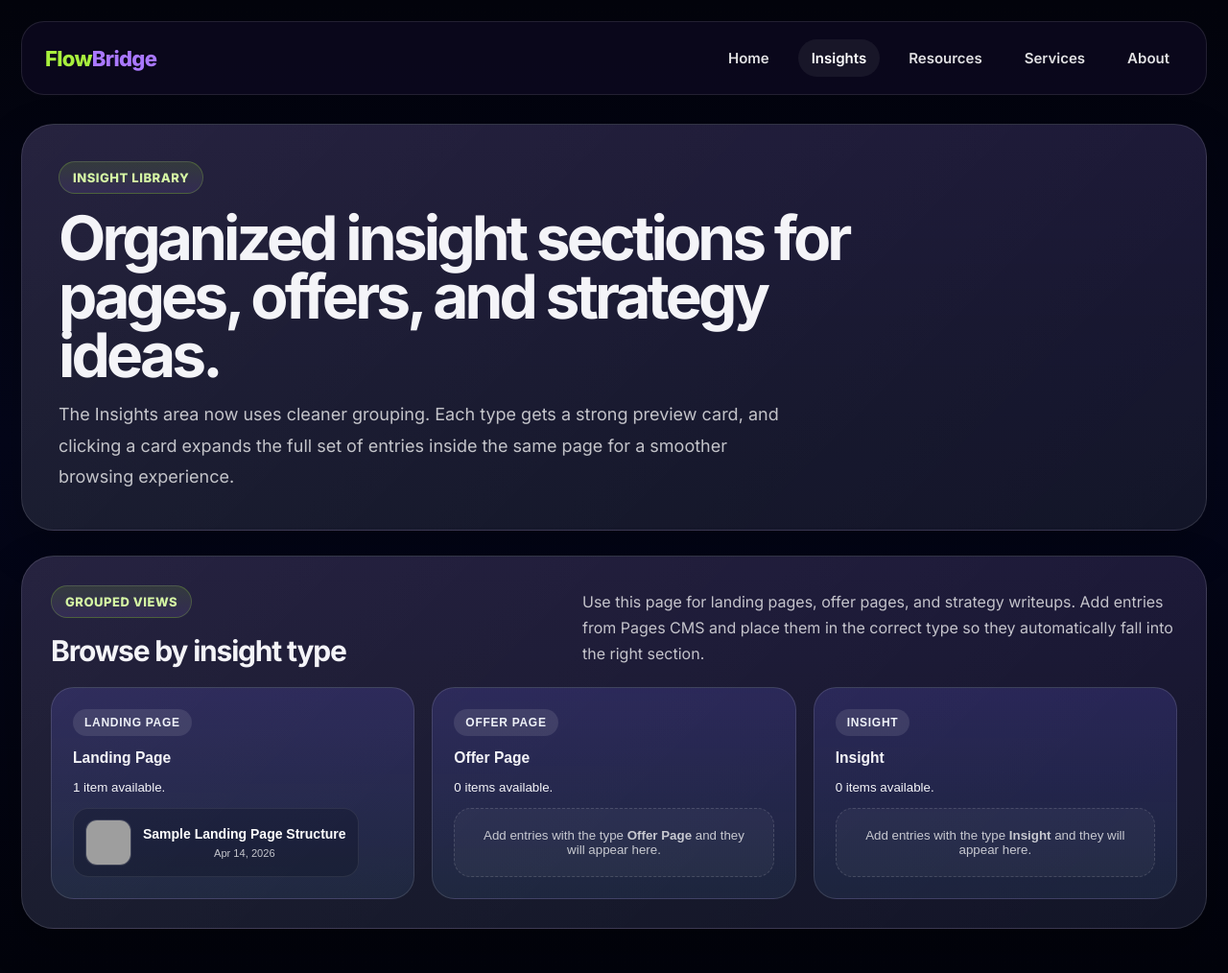
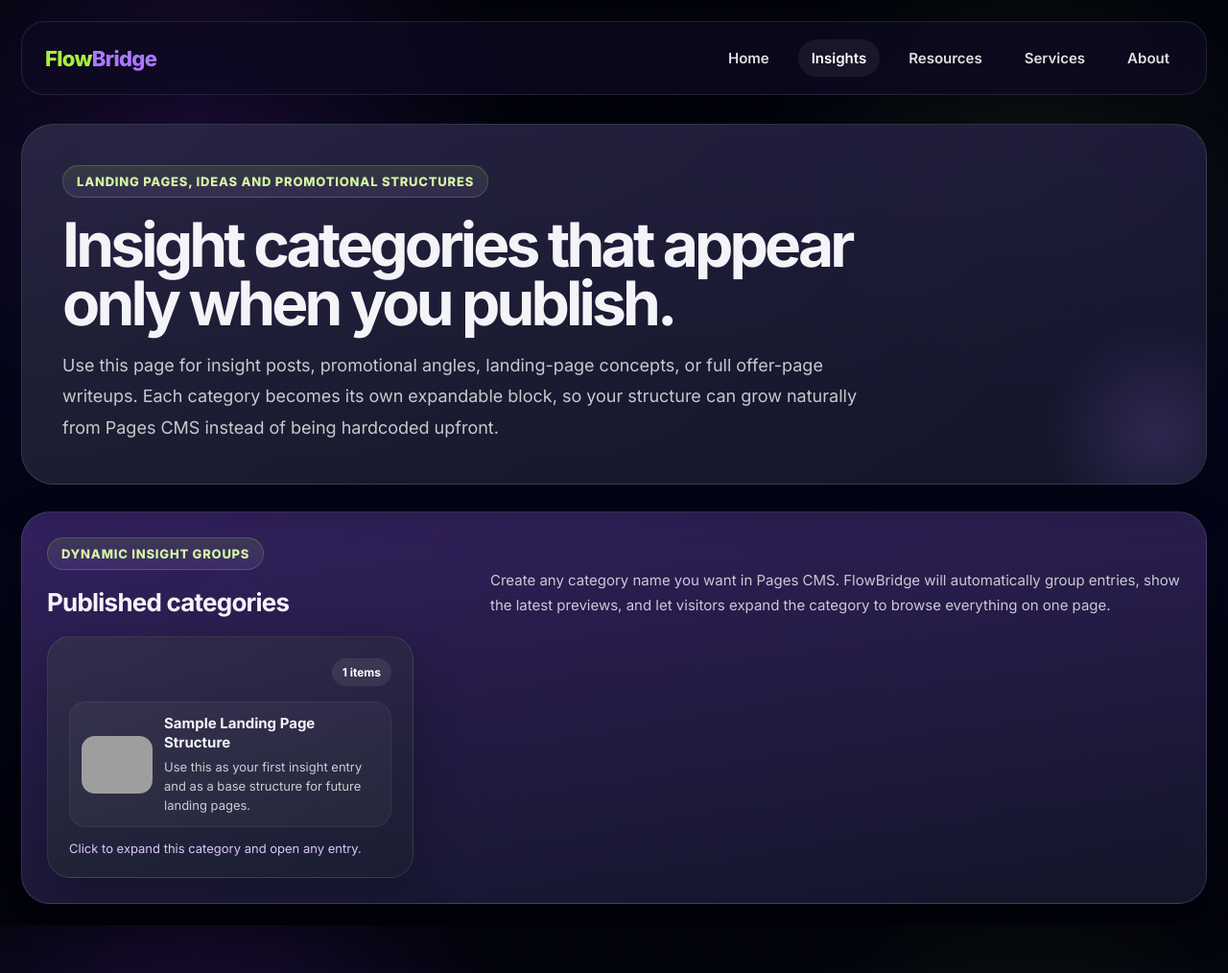
Before and after one commit to unqasad/flowbridge, a Jekyll site: the page built from insights/index.html, in a window 1280 px wide. Shown: the whole page at 96% size. Built offline with Jekyll 4.4.1, drawn with Linux system fonts in a browser that asks for light colours; grey boxes are pictures that could not be loaded.

Commit message:
Update index.html

```diff
--- a/insights/index.html
+++ b/insights/index.html
@@ -14,26 +14,62 @@
   <link href="https://fonts.googleapis.com/css2?family=Inter:wght@400;500;600;700;800&display=swap" rel="stylesheet">
   <style>
     *{margin:0;padding:0;box-sizing:border-box}
-    :root{--text:#f4f4f8;--muted:rgba(255,255,255,.74);--green:#a8f03d;--purple:#aa78ff;--soft:rgba(255,255,255,.12);--nav:rgba(13,10,32,.78);--card:linear-gradient(135deg, rgba(255,255,255,.08), rgba(255,255,255,.03)), linear-gradient(180deg, rgba(22,18,52,.88), rgba(11,14,34,.94));}
-    body{font-family:"Inter",sans-serif;color:var(--text);padding:22px;background:linear-gradient(180deg,#02030b 0%, #04061a 45%, #02030b 100%)}
-    .page{max-width:1320px;margin:0 auto}.nav{display:flex;align-items:center;justify-content:space-between;gap:20px;padding:18px 24px;margin-bottom:30px;border-radius:24px;background:var(--nav);border:1px solid rgba(255,255,255,.10)}
+    :root{
+      --text:#f4f4f8;--muted:rgba(255,255,255,.76);--green:#a8f03d;--purple:#aa78ff;
+      --nav:rgba(13,10,32,.78);--soft:rgba(255,255,255,.12);
+      --panel:linear-gradient(135deg, rgba(255,255,255,.08), rgba(255,255,255,.03)), linear-gradient(180deg, rgba(22,18,52,.88), rgba(11,14,34,.94));
+      --panel-2:linear-gradient(135deg, rgba(160,104,255,.14), rgba(255,255,255,.03)), linear-gradient(180deg, rgba(34,22,70,.94), rgba(11,14,34,.96));
+      --shadow:0 18px 48px rgba(0,0,0,.24);
+    }
+    body{
+      font-family:"Inter",sans-serif;color:var(--text);padding:22px;overflow-x:hidden;
+      background:
+        radial-gradient(circle at 16% 15%, rgba(125,55,214,.20), transparent 24%),
+        radial-gradient(circle at 84% 22%, rgba(168,240,61,.08), transparent 22%),
+        linear-gradient(180deg,#02030b 0%, #04061a 45%, #02030b 100%);
+    }
+    .page{position:relative;max-width:1320px;margin:0 auto}
+    .nav{display:flex;align-items:center;justify-content:space-between;gap:20px;padding:18px 24px;margin-bottom:30px;border-radius:24px;background:var(--nav);border:1px solid rgba(255,255,255,.10);backdrop-filter:blur(16px);box-shadow:var(--shadow)}
     .brand{font-size:22px;font-weight:800;letter-spacing:-.03em}.green{color:var(--green)}.purple{color:var(--purple)}
     .menu{display:flex;gap:16px;flex-wrap:wrap}.menu a{text-decoration:none;color:rgba(255,255,255,.88);font-size:15px;font-weight:600;padding:10px 14px;border-radius:999px}.menu a.active,.menu a:hover{background:rgba(255,255,255,.06);color:#fff}
-    .hero,.shell,.expand{background:var(--card);border:1px solid var(--soft);box-shadow:0 18px 48px rgba(0,0,0,.24)}
-    .hero{padding:38px;border-radius:34px;margin-bottom:26px}.eyebrow{display:inline-flex;padding:8px 14px;border-radius:999px;background:linear-gradient(180deg, rgba(168,240,61,.12), rgba(170,120,255,.12));border:1px solid rgba(168,240,61,.22);color:#d5f7a4;font-size:13px;font-weight:800;letter-spacing:.04em;text-transform:uppercase;margin-bottom:16px}
-    h1{font-size:clamp(40px,5vw,74px);line-height:.95;letter-spacing:-.06em;margin-bottom:16px;max-width:860px}.lead{max-width:760px;color:var(--muted);font-size:18px;line-height:1.8}
-    .shell{padding:30px;border-radius:34px;margin-bottom:24px}.section-head{display:flex;align-items:end;justify-content:space-between;gap:20px;margin-bottom:20px}.section-head h2{font-size:30px;letter-spacing:-.04em}.section-head p{max-width:620px;color:var(--muted);line-height:1.7}
-    .category-grid,.post-grid{display:grid;grid-template-columns:repeat(3,1fr);gap:18px}
-    .category-card,.post-card{display:flex;flex-direction:column;gap:14px;padding:22px;border-radius:24px;border:1px solid rgba(255,255,255,.12);background:rgba(255,255,255,.045);text-decoration:none;color:inherit;transition:transform .2s ease,border-color .2s ease}
-    .category-card{cursor:pointer;background:linear-gradient(180deg, rgba(113,104,255,.18), rgba(109,180,255,.09))}
-    .category-card:hover,.post-card:hover{transform:translateY(-2px);border-color:rgba(168,240,61,.28)}
-    .chip{display:inline-flex;align-items:center;padding:7px 12px;border-radius:999px;background:rgba(255,255,255,.10);font-size:12px;font-weight:700;text-transform:uppercase;letter-spacing:.06em;color:#eef1f8}
-    .preview-list{display:grid;gap:10px}.preview-item{display:flex;align-items:center;gap:12px;padding:11px 12px;border-radius:16px;background:rgba(7,10,22,.25);border:1px solid rgba(255,255,255,.08)}
-    .preview-thumb,.post-thumb{background:rgba(255,255,255,.05);border:1px solid rgba(255,255,255,.10);object-fit:cover}
-    .preview-thumb{width:48px;height:48px;border-radius:12px;flex:0 0 auto}.post-thumb{width:100%;aspect-ratio:16/10;border-radius:18px}
-    .preview-item span{display:block;color:#fff;font-weight:600;font-size:14px;line-height:1.35}.preview-item small{display:block;color:var(--muted);margin-top:4px}
-    .expand{display:none;padding:28px;border-radius:28px;margin-top:18px}.expand.active{display:block}.expand-top{display:flex;align-items:center;justify-content:space-between;gap:16px;margin-bottom:18px}.expand-top h3{font-size:28px;letter-spacing:-.04em}.expand-top p,.post-card p{color:var(--muted);line-height:1.7}.btn-lite{background:rgba(255,255,255,.06);border:1px solid rgba(255,255,255,.14);color:#fff;border-radius:999px;padding:10px 14px;font-weight:700;cursor:pointer}.post-card h4{font-size:20px;line-height:1.2;letter-spacing:-.03em}.post-meta{display:flex;gap:8px;flex-wrap:wrap;color:var(--muted);font-size:13px}.cta-line{margin-top:auto;color:#fff;font-weight:700}.empty{padding:20px;border-radius:18px;background:rgba(255,255,255,.04);border:1px dashed rgba(255,255,255,.14);color:var(--muted)}
-    @media(max-width:1100px){.category-grid,.post-grid{grid-template-columns:1fr 1fr}} @media(max-width:760px){body{padding:16px}.nav,.section-head,.expand-top{flex-direction:column;align-items:flex-start}.hero,.shell,.expand{padding:22px}.category-grid,.post-grid{grid-template-columns:1fr}}
+    .hero,.shell,.empty,.details-card{background:var(--panel);border:1px solid var(--soft);box-shadow:var(--shadow)}
+    .hero{padding:42px;border-radius:34px;margin-bottom:28px;overflow:hidden;position:relative}
+    .hero::after{content:"";position:absolute;right:-70px;bottom:-70px;width:240px;height:240px;border-radius:50%;background:radial-gradient(circle, rgba(170,120,255,.18), transparent 70%);filter:blur(10px)}
+    .eyebrow{display:inline-flex;padding:8px 14px;border-radius:999px;background:linear-gradient(180deg, rgba(168,240,61,.12), rgba(170,120,255,.12));border:1px solid rgba(168,240,61,.22);color:#d5f7a4;font-size:13px;font-weight:800;letter-spacing:.06em;text-transform:uppercase;margin-bottom:18px}
+    h1{font-size:clamp(42px,5vw,74px);line-height:.96;letter-spacing:-.06em;max-width:920px;margin-bottom:18px}
+    .lead{max-width:860px;font-size:18px;line-height:1.8;color:var(--muted)}
+    .shell{padding:26px;border-radius:30px;margin-top:28px;background:var(--panel-2)}
+    .section-head{display:flex;align-items:flex-end;justify-content:space-between;gap:20px;margin-bottom:20px}
+    .section-title{font-size:26px;letter-spacing:-.03em}
+    .section-copy{color:var(--muted);font-size:15px;line-height:1.7;max-width:720px}
+    .grid{display:grid;grid-template-columns:repeat(3,minmax(0,1fr));gap:18px}
+    details.details-card{border-radius:24px;overflow:hidden}
+    .card-summary{list-style:none;cursor:pointer;padding:22px;background:rgba(255,255,255,.03)}
+    .card-summary::-webkit-details-marker{display:none}
+    .card-top{display:flex;align-items:center;justify-content:space-between;gap:14px;margin-bottom:12px}
+    .card-title{font-size:22px;letter-spacing:-.03em}
+    .pill{display:inline-flex;align-items:center;padding:7px 11px;border-radius:999px;background:rgba(255,255,255,.08);font-size:12px;font-weight:700;color:#fff}
+    .preview-list{display:grid;gap:12px;margin-top:16px}
+    .preview-item{display:grid;grid-template-columns:74px 1fr;gap:12px;align-items:center;padding:12px;border-radius:18px;background:rgba(255,255,255,.04);border:1px solid rgba(255,255,255,.06)}
+    .preview-image{width:74px;height:60px;border-radius:14px;object-fit:cover;background:rgba(255,255,255,.04)}
+    .preview-item h3{font-size:15px;line-height:1.3;margin-bottom:6px}
+    .preview-item p{font-size:13px;line-height:1.55;color:var(--muted)}
+    .summary-note{margin-top:14px;font-size:13px;color:#d8c6ff}
+    .card-expand{padding:0 22px 22px}
+    .expanded-list{display:grid;gap:14px}
+    .expanded-item{display:grid;grid-template-columns:110px 1fr auto;gap:16px;align-items:center;padding:14px;border-radius:20px;background:rgba(255,255,255,.04);border:1px solid rgba(255,255,255,.06)}
+    .expanded-image{width:110px;height:78px;border-radius:16px;object-fit:cover;background:rgba(255,255,255,.04)}
+    .expanded-item h4{font-size:16px;line-height:1.35;margin-bottom:6px}
+    .expanded-item p{font-size:14px;line-height:1.65;color:var(--muted)}
+    .meta{font-size:12px;color:#d8c6ff;margin-bottom:4px}
+    .link-btn{display:inline-flex;align-items:center;justify-content:center;text-decoration:none;padding:12px 16px;border-radius:999px;font-weight:700;font-size:14px;background:linear-gradient(90deg,#a5f03f 0%,#cfb7ff 100%);color:#1d2417;white-space:nowrap}
+    .empty{padding:24px;border-radius:24px}
+    .empty h3{font-size:20px;margin-bottom:8px}.empty p{font-size:15px;line-height:1.7;color:var(--muted)}
+    .empty-page{padding:28px;border-radius:28px;margin-top:28px;text-align:center}
+    .empty-page h2{font-size:28px;letter-spacing:-.03em;margin-bottom:10px}
+    .empty-page p{max-width:760px;margin:0 auto;color:var(--muted);line-height:1.8}
+    @media(max-width:1080px){.grid{grid-template-columns:1fr}.expanded-item{grid-template-columns:92px 1fr}.link-btn{grid-column:2 / -1;justify-self:start}}
+    @media(max-width:760px){body{padding:16px}.nav{flex-direction:column;align-items:flex-start}.hero,.shell{padding:22px;border-radius:24px}.card-summary,.card-expand{padding:18px}.preview-item,.expanded-item{grid-template-columns:1fr}.preview-image,.expanded-image{width:100%;height:170px}}
   </style>
 </head>
 <body>
@@ -41,104 +77,90 @@
     <header class="nav">
       <div class="brand"><span class="green">Flow</span><span class="purple">Bridge</span></div>
       <nav class="menu">
-        <a href="{{ '/index.html' | relative_url }}">Home</a>
-        <a href="{{ '/insights/' | relative_url }}" class="active">Insights</a>
-        <a href="{{ '/resources/' | relative_url }}">Resources</a>
-        <a href="{{ '/services.html' | relative_url }}">Services</a>
-        <a href="{{ '/about.html' | relative_url }}">About</a>
+        <a href="../index.html">Home</a>
+        <a href="../insights/" class="active">Insights</a>
+        <a href="../resources/">Resources</a>
+        <a href="../services.html">Services</a>
+        <a href="../about.html">About</a>
       </nav>
     </header>
 
-    {% assign all_insights = site.insights | sort: 'date' | reverse %}
-    {% assign insight_groups = 'Landing Page|Offer Page|Insight' | split: '|' %}
-
     <section class="hero">
-      <div class="eyebrow">Insight Library</div>
-      <h1>Organized insight sections for pages, offers, and strategy ideas.</h1>
-      <p class="lead">The Insights area now uses cleaner grouping. Each type gets a strong preview card, and clicking a card expands the full set of entries inside the same page for a smoother browsing experience.</p>
+      <div class="eyebrow">Landing pages, ideas and promotional structures</div>
+      <h1>Insight categories that appear only when you publish.</h1>
+      <p class="lead">Use this page for insight posts, promotional angles, landing-page concepts, or full offer-page writeups. Each category becomes its own expandable block, so your structure can grow naturally from Pages CMS instead of being hardcoded upfront.</p>
     </section>
 
+    {% assign insights_sorted = site.insights | sort: 'date' | reverse %}
+    {% assign insight_categories = insights_sorted | map: "category" | uniq %}
+
+    {% if insights_sorted.size > 0 %}
       <section class="shell">
         <div class="section-head">
           <div>
-          <div class="eyebrow">Grouped views</div>
-          <h2>Browse by insight type</h2>
+            <div class="eyebrow">Dynamic insight groups</div>
+            <h2 class="section-title">Published categories</h2>
           </div>
-        <p>Use this page for landing pages, offer pages, and strategy writeups. Add entries from Pages CMS and place them in the correct type so they automatically fall into the right section.</p>
+          <p class="section-copy">Create any category name you want in Pages CMS. FlowBridge will automatically group entries, show the latest previews, and let visitors expand the category to browse everything on one page.</p>
         </div>
 
-      <div class="category-grid">
-        {% for type_name in insight_groups %}
-        {% assign matching = all_insights | where: 'insight_type', type_name %}
-        {% assign slug = type_name | slugify %}
-        <button class="category-card" type="button" data-target="insight-{{ slug }}">
-          <span class="chip">{{ type_name }}</span>
-          <h3>{{ type_name }}</h3>
-          <p>{{ matching.size }} item{% if matching.size != 1 %}s{% endif %} available.</p>
+        <div class="grid">
+          {% for category in insight_categories %}
+            {% if category != blank %}
+              {% assign category_items = insights_sorted | where: "category", category %}
+              <details class="details-card">
+                <summary class="card-summary">
+                  <div class="card-top">
+                    <h3 class="card-title">{{ category }}</h3>
+                    <span class="pill">{{ category_items.size }} items</span>
+                  </div>
                   <div class="preview-list">
-            {% for item in matching limit:3 %}
+                    {% for item in category_items limit:3 %}
                       <div class="preview-item">
-              {% if item.cover_image %}<img class="preview-thumb" src="{{ item.cover_image | relative_url }}" alt="{{ item.title }}">{% else %}<div class="preview-thumb"></div>{% endif %}
-              <div><span>{{ item.title }}</span><small>{{ item.date | date: "%b %d, %Y" }}</small></div>
-            </div>
-            {% endfor %}
-            {% if matching.size == 0 %}<div class="empty">Add entries with the type <strong>{{ type_name }}</strong> and they will appear here.</div>{% endif %}
-          </div>
-        </button>
-        {% endfor %}
-      </div>
-
-      {% for type_name in insight_groups %}
-      {% assign matching = all_insights | where: 'insight_type', type_name %}
-      {% assign slug = type_name | slugify %}
-      <div class="expand" id="insight-{{ slug }}">
-        <div class="expand-top">
+                        {% if item.cover_image %}
+                          <img class="preview-image" src="{{ item.cover_image | relative_url }}" alt="{{ item.title }}">
+                        {% else %}
+                          <div class="preview-image"></div>
+                        {% endif %}
                         <div>
-            <div class="eyebrow">Expanded group</div>
-            <h3>{{ type_name }}</h3>
-            <p>All entries in this insight type.</p>
-          </div>
-          <button class="btn-lite" type="button" data-close="insight-{{ slug }}">Close</button>
-        </div>
-        <div class="post-grid">
-          {% for item in matching %}
-          <a class="post-card" href="{{ item.url | relative_url }}">
-            {% if item.cover_image %}<img class="post-thumb" src="{{ item.cover_image | relative_url }}" alt="{{ item.title }}">{% endif %}
-            <div class="post-meta"><span>{{ item.insight_type }}</span><span>•</span><span>{{ item.date | date: "%b %d, %Y" }}</span></div>
-            <h4>{{ item.title }}</h4>
-            <p>{{ item.excerpt }}</p>
-            <div class="cta-line">Open page →</div>
-          </a>
-          {% endfor %}
-          {% if matching.size == 0 %}<div class="empty">No entries here yet. Add some from Pages CMS.</div>{% endif %}
+                          <h3>{{ item.title }}</h3>
+                          <p>{{ item.excerpt | default: item.content | strip_html | truncate: 95 }}</p>
                         </div>
                       </div>
                     {% endfor %}
+                  </div>
+                  <div class="summary-note">Click to expand this category and open any entry.</div>
+                </summary>
+                <div class="card-expand">
+                  <div class="expanded-list">
+                    {% for item in category_items %}
+                      <article class="expanded-item">
+                        {% if item.cover_image %}
+                          <img class="expanded-image" src="{{ item.cover_image | relative_url }}" alt="{{ item.title }}">
+                        {% else %}
+                          <div class="expanded-image"></div>
+                        {% endif %}
+                        <div>
+                          <div class="meta">{{ item.date | date: "%b %d, %Y" }}{% if item.insight_type %} • {{ item.insight_type }}{% endif %}</div>
+                          <h4>{{ item.title }}</h4>
+                          <p>{{ item.excerpt | default: item.content | strip_html | truncate: 150 }}</p>
+                        </div>
+                        <a class="link-btn" href="{{ item.url | relative_url }}">Open entry</a>
+                      </article>
+                    {% endfor %}
+                  </div>
+                </div>
+              </details>
+            {% endif %}
+          {% endfor %}
+        </div>
       </section>
+    {% else %}
+      <section class="empty empty-page">
+        <h2>No insights published yet</h2>
+        <p>This page is intentionally empty until you publish your first insight or landing-page entry from Pages CMS. Once you add content, categories and previews will build themselves automatically.</p>
+      </section>
+    {% endif %}
   </div>
-
-  <script>
-    const sections = document.querySelectorAll('.expand');
-    document.querySelectorAll('[data-target]').forEach(button => {
-      button.addEventListener('click', () => {
-        const targetId = button.getAttribute('data-target');
-        sections.forEach(section => {
-          if (section.id === targetId) {
-            const open = section.classList.contains('active');
-            sections.forEach(s => s.classList.remove('active'));
-            if (!open) {
-              section.classList.add('active');
-              section.scrollIntoView({ behavior: 'smooth', block: 'start' });
-            }
-          }
-        });
-      });
-    });
-    document.querySelectorAll('[data-close]').forEach(button => {
-      button.addEventListener('click', () => {
-        document.getElementById(button.getAttribute('data-close'))?.classList.remove('active');
-      });
-    });
-  </script>
 </body>
 </html>
```
Lines whose indentation alone changed are shown as unchanged.
